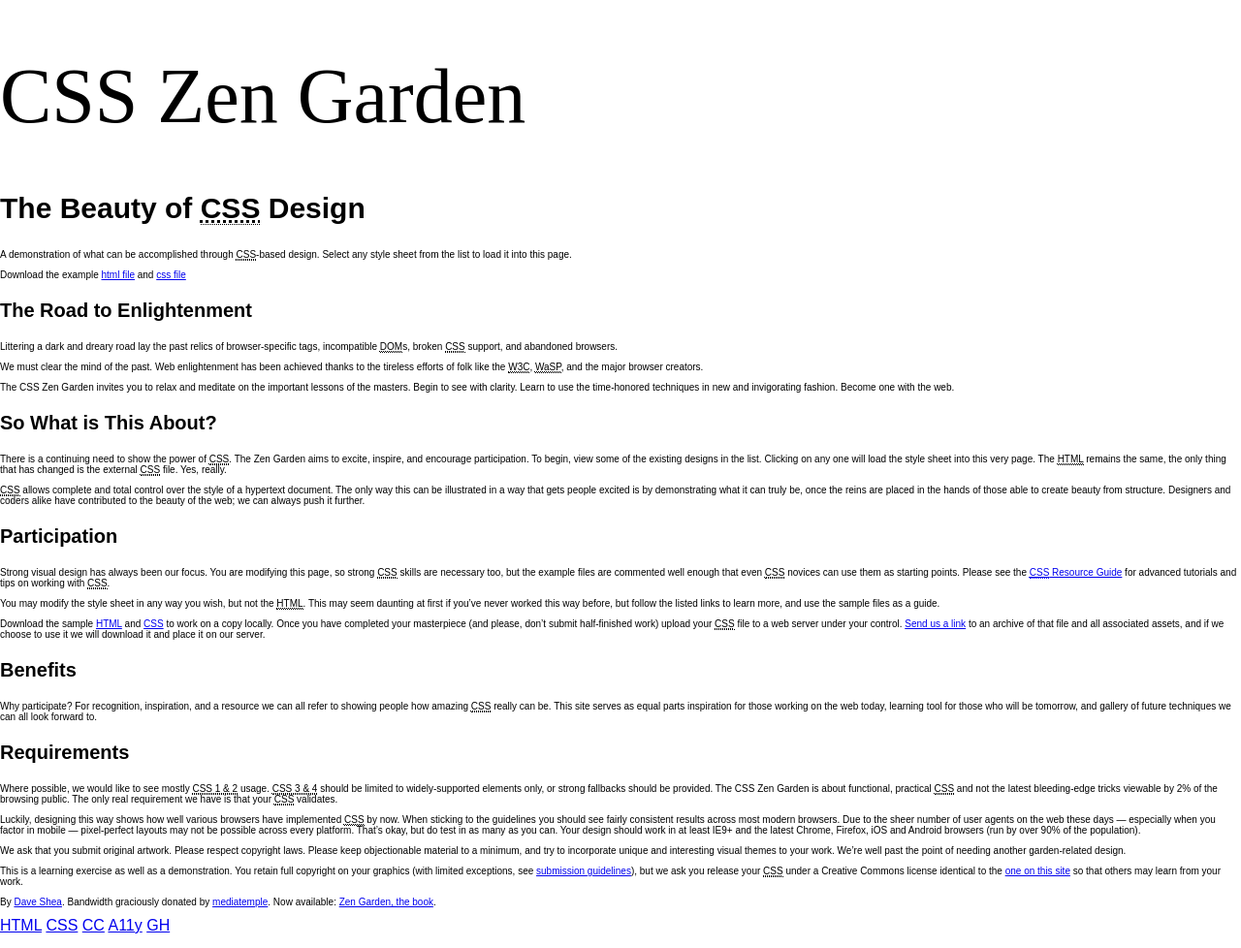
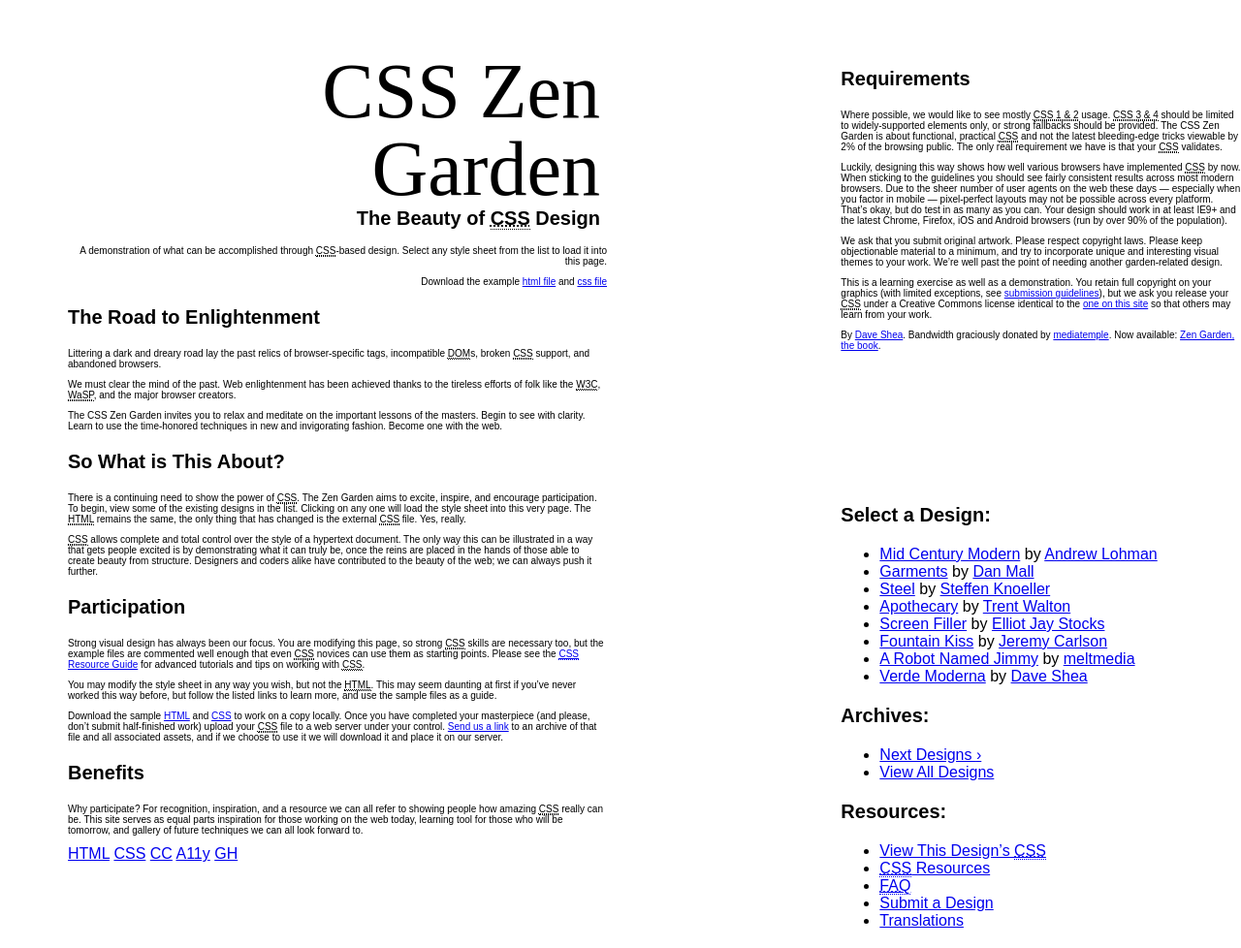
Before and after one commit to kdoane1/art336-css-zen-garden, a plain HTML site: page index.html in a window 1280 px wide. Shown: the top 978 px of the page at 97% size. Drawn offline with Linux system fonts and the light colour scheme.

Commit message:
Added framework

```diff
--- a/index.html
+++ b/index.html
@@ -70,7 +70,7 @@
 		</div>
 	</section>
 
-	<div class="main supporting" id="zen-supporting" role="main">
+	<div class="main-supporting" id="zen-supporting" role="main">
 		<div class="explanation" id="zen-explanation" role="article">
 			<h3>So What is This About?</h3>
 			<p>There is a continuing need to show the power of <abbr title="Cascading Style Sheets">CSS</abbr>. The Zen Garden aims to excite, inspire, and encourage participation. To begin, view some of the existing designs in the list. Clicking on any one will load the style sheet into this very page. The <abbr title="HyperText Markup Language">HTML</abbr> remains the same, the only thing that has changed is the external <abbr title="Cascading Style Sheets">CSS</abbr> file. Yes, really.</p>
--- a/scss/_base.scss
+++ b/scss/_base.scss
@@ -12,11 +12,14 @@ Base Rules
 h1 {
     @include headline-font;
     @include fontSize(80px);
+    line-height: 1;
+    margin-bottom: 0;
 }
 
 h2 {
     @include body-font-bold;
-    @include fontSize(30px);
+    @include fontSize(20px);
+    margin-top: 0;
 }
 
 h3 {
@@ -28,3 +31,16 @@ p {
     @include body-font-regular;
     @include fontSize(10px);
 }
+
+.page-wrapper {
+
+}
+
+header {
+    text-align: right;
+
+}
+
+.summary {
+    text-align: right;
+}
--- a/scss/_layout.scss
+++ b/scss/_layout.scss
@@ -3,3 +3,22 @@ Layout Rules
     CSS, by its very nature, is used to lay elements out on the page. However, there is a distinction between layouts dictating the major and minor components of a page. The minor components—such as a callout, or login form, or a navigation item—sit within the scope of major components such as a header or footer. I refer to the minor components as Modules and will dive into those in the next section. The major components are referred to as Layout styles.
     Layout styles can also be divided into major and minor styles based on reuse. Major layout styles such as header and footer are traditionally styled using ID selectors but take the time to think about the elements that are common across all components of the page and use class selectors where appropriate.
 */
+
+.requirements {
+    position: absolute;
+    top:50px;
+    right:0;
+
+}
+.sidebar {
+//    background-color: pink;
+   position: absolute;
+//    //bottom: 0;
+//    //left:0;
+    top: 500px;
+    right: 0;
+//    width: 20%;
+//    @media screen and (max-width: $tablet) {
+//        position: static;
+//        width: 100%;
+}
--- a/scss/framework/_grid.scss
+++ b/scss/framework/_grid.scss
@@ -10,7 +10,7 @@ $gutter: 14px;
 $padding: 6px;
 
 // Common to all grids
-.row, .row-no-gutter {
+.row, .row-no-gutter, .page-wrapper {
     max-width: $desktop;
     margin: 0 auto;
     width: 100%;
@@ -29,7 +29,8 @@ $padding: 6px;
 }
 
 // Columns with verticle gutters
-.row [class^="col-"],  {
+.row [class^="col-"],
+header  {
     @media screen and (min-width: $tablet) {
         margin-left: $gutter/2;
         margin-right: $gutter/2;
@@ -54,7 +55,8 @@ $padding: 6px;
     }
 }
 
-.row .col-4 {
+.row .col-4,
+.requirements, .sidebar {
     @media screen and (min-width: $tablet) {
         width: calc(33.3333333% - #{$gutter});
     }
@@ -66,7 +68,8 @@ $padding: 6px;
     }
 }
 
-.row .col-6 {
+.row .col-6,
+section, .explanation, .participation, .benefits {
     @media screen and (min-width: $tablet) {
         width: calc(50% - #{$gutter});
     }
--- a/scss/style.scss
+++ b/scss/style.scss
@@ -6,10 +6,10 @@ Main Rules
 // Framework CSS
 @import "framework/normalize";
 @import "framework/grid";
-@import "framework/nav";
-@import "framework/carousel";
-@import "framework/modal";
-@import "framework/collapse";
+//@import "framework/nav";
+//@import "framework/carousel";
+//@import "framework/modal";
+//@import "framework/collapse";
 
 // Your CSS
 @import "globals";
```
Also changed, not shown: style.css.
